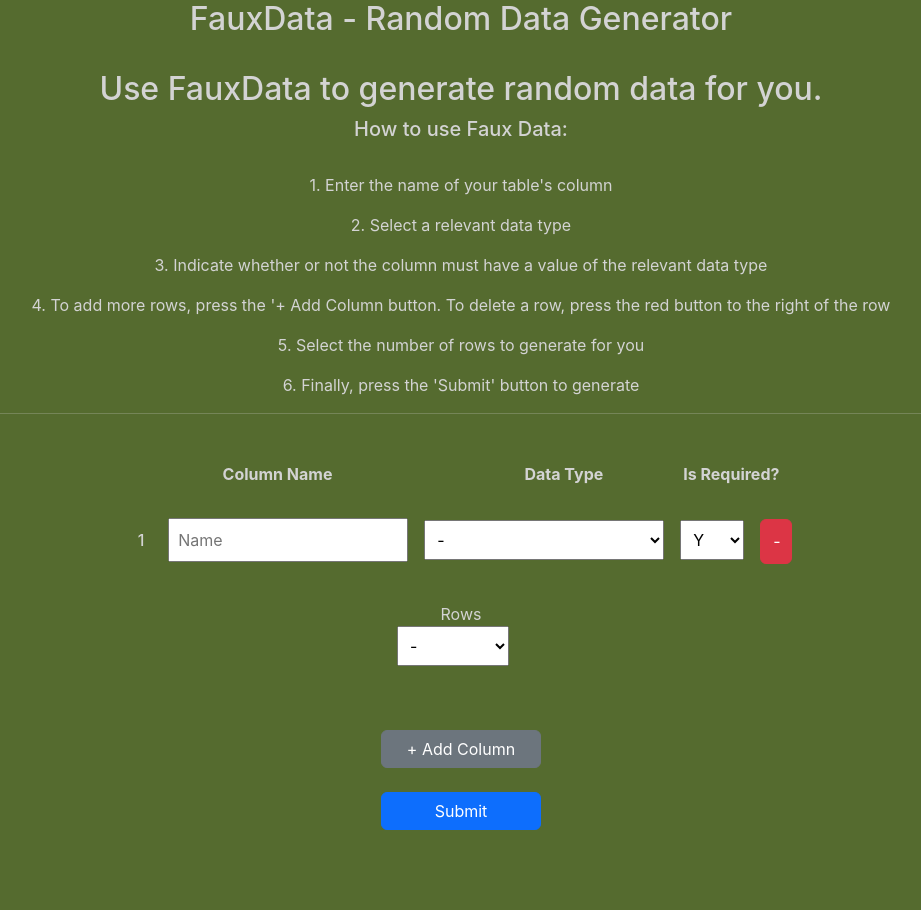
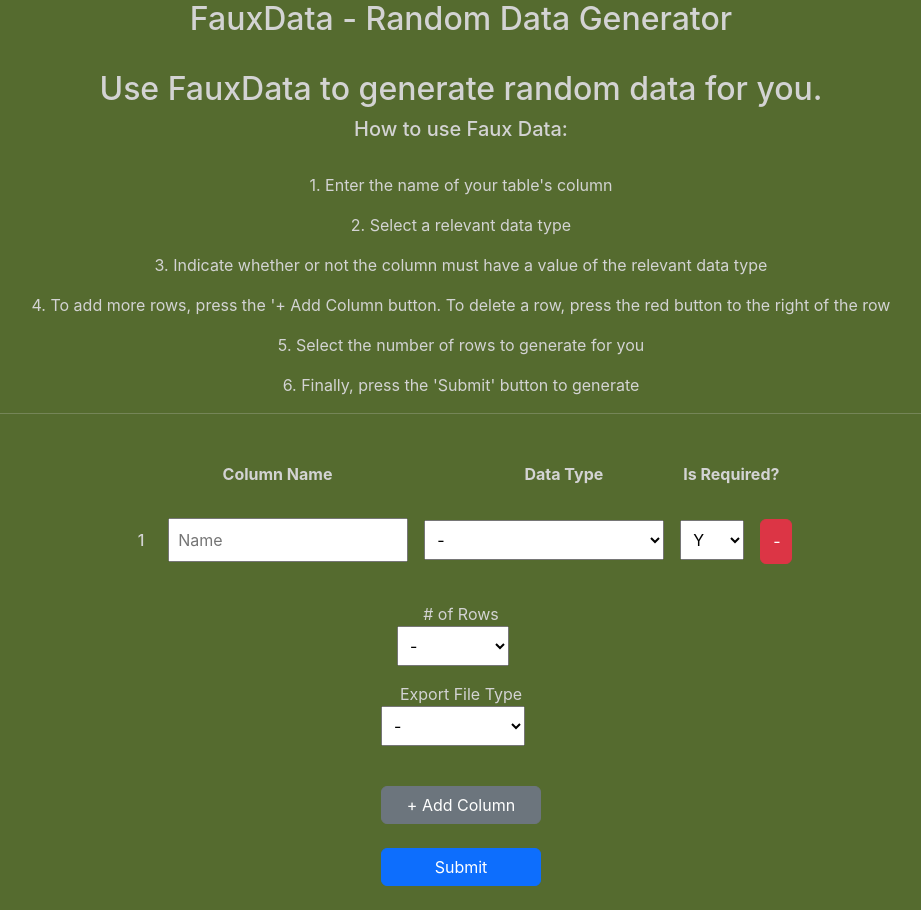
Before and after one commit to upnextdeveloper/faux_data_ui, a React (Create React App) app: page / in a window 1280 px wide. Shown: the whole page, without its empty margins (179-1100 px from the left). Before the commit the page ends 854 px from the top, so only its background shows below. Built offline with nearby package versions, Linux system fonts and the light colour scheme.

Commit message:
included new input to allow user to select row count, file type and added new data type of age

```diff
--- a/src/Generator/Generator.css
+++ b/src/Generator/Generator.css
@@ -36,6 +36,14 @@
     margin-bottom: 1em;
 }
 
+.datainputfiletype {
+    display: inline;
+    margin-right: 1em;
+    padding: 0.5em;
+    width: 9em;
+    margin-bottom: 1em;
+}
+
 .datarequiredinput {
     display: inline;
     margin-right: 1em;
--- a/src/Generator/Generator.tsx
+++ b/src/Generator/Generator.tsx
@@ -14,7 +14,8 @@ function Generator() {
         client
             .post('', {
                 inputFields: inputFields,
-                rowCount: rowCount
+                rowCount: rowCount,
+                fileType: fileType
             })
             .then((response) => {
                 setDataEntry([response.data])
@@ -25,6 +26,7 @@ function Generator() {
         { columnName: '', datatype: '', isRequired: 'Y' }
     ])
     const [rowCount, setRowCount] = useState(0)
+    const [fileType, setFileType] = useState('')
 
     const handleFormChange = (index: any, event: any) => {
         let data = [...inputFields];
@@ -47,6 +49,11 @@ function Generator() {
     const handleRowCountChange = (event: any) => {
         setRowCount(event.target.value);
         console.log("row count: " + event.target.value);
+    }
+
+    const handleFileTypeChange = (event: any) => {
+        setFileType(event.target.value);
+        console.log("file type: " + fileType)
     }
 
     const addFields = () => {
@@ -93,6 +100,7 @@ function Generator() {
                                 <option>Last Name</option>
                                 <option>Full Name</option>
                                 <option>Full Name with Middle</option>
+                                <option>Age</option>
                                 <option>Username</option>
                                 <option>Email</option>
                                 <option>Phone Number</option>
@@ -126,7 +134,7 @@ function Generator() {
                 {inputFields.length != 0
                     &&
                     <div>
-                    <label htmlFor={'rowCount'}>Rows</label>
+                        <label htmlFor={'rowCount'}># of Rows</label>
                         <br />
                         <select name={'rowCount'} className={'datainputrowcount'} value={rowCount} onChange={(e) => handleRowCountChange(e)}>
                             <option>-</option>
@@ -134,12 +142,21 @@ function Generator() {
                             <option>100</option>
                             <option>1000</option>
                         </select>
+                        <br />
+                        <label htmlFor={'rowCount'}>Export File Type</label>
+                        <br />
+                        <select className={'datainputfiletype'} value={fileType} onChange={(e) => handleFileTypeChange(e)}>
+                            <option>-</option>
+                            <option>Excel File</option>
+                            <option>MySQL File</option>
+                        </select>
                     </div>
+
                 }
-
-                <br /><br />
+                <br />
                 <Button variant="secondary" className={'addButton'} onClick={addFields}>+ Add Column</Button><br /><br />
                 {inputFields.length > 0 && <Button onClick={submit} className={'submitButton'}>Submit</Button>}
+                <br />
             </form>
         </div>
     )
```
Lines whose indentation alone changed are shown as unchanged.
